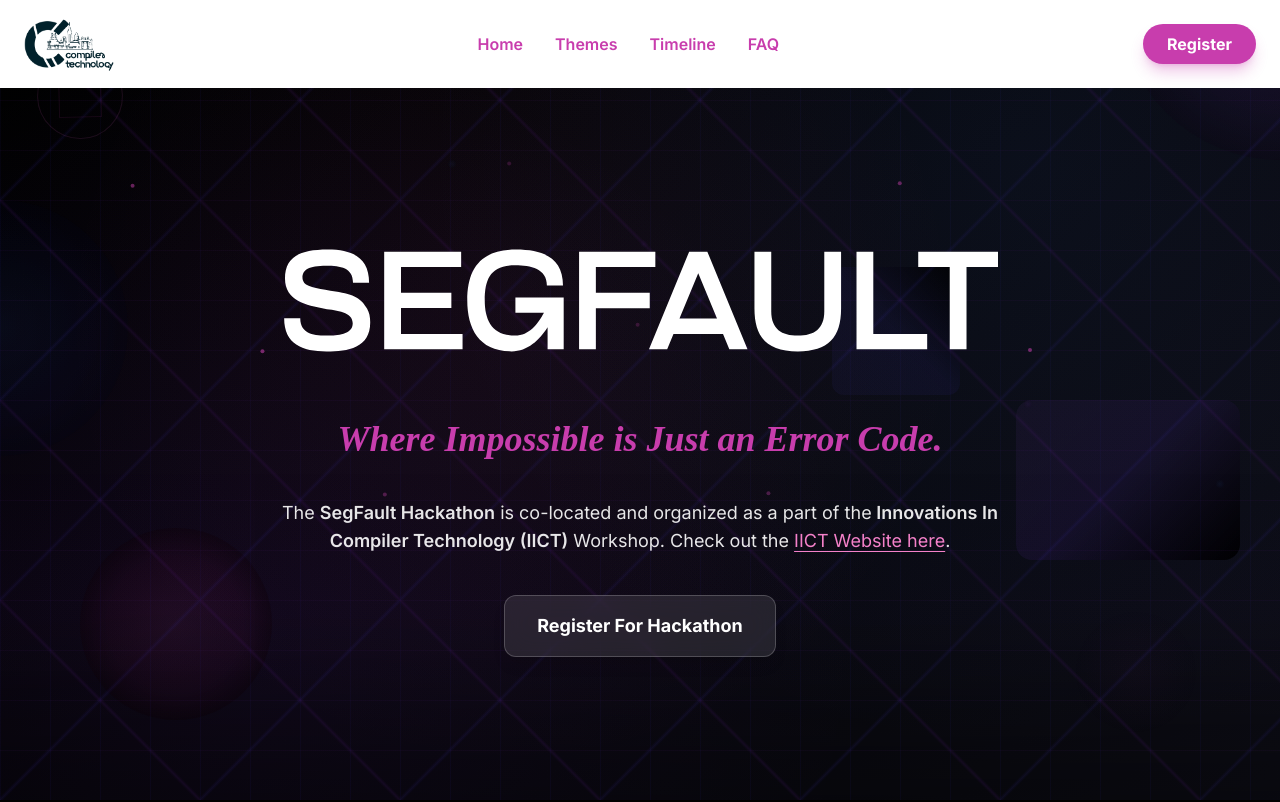
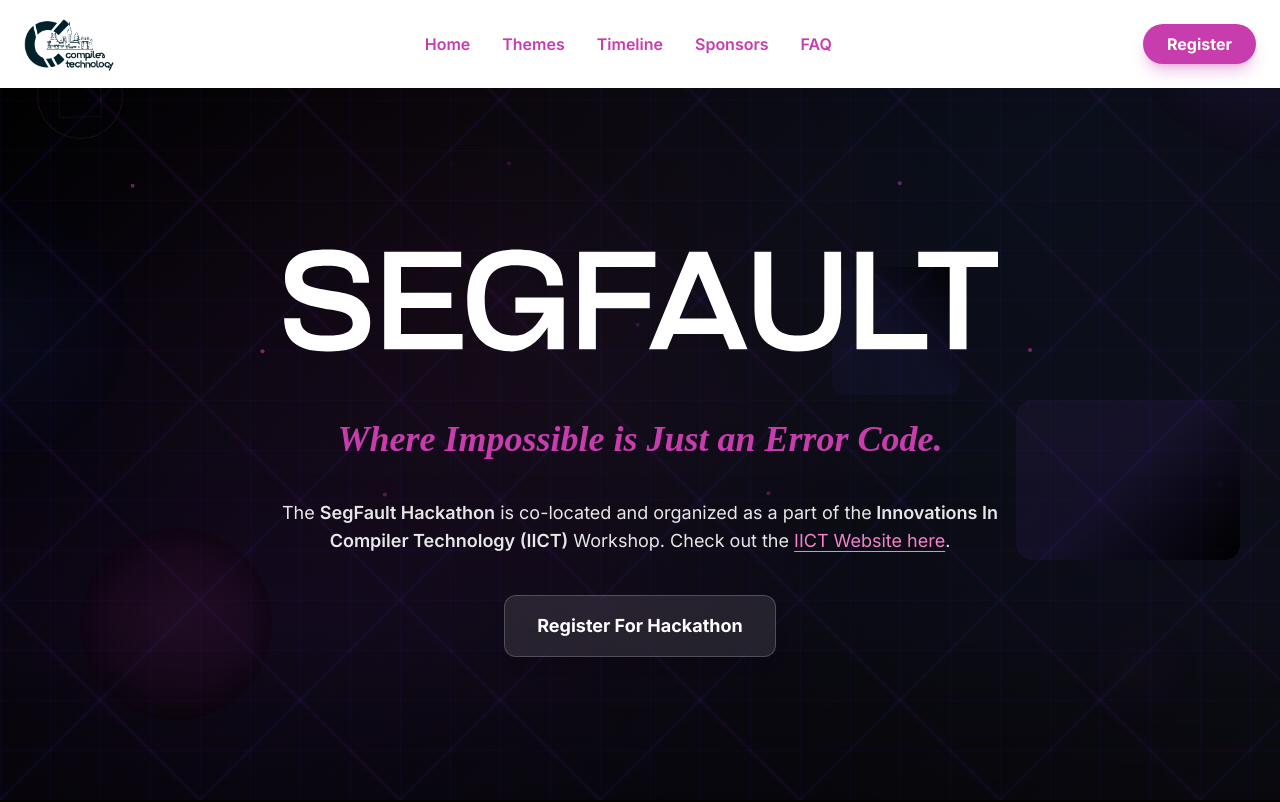
Before and after one commit to pbdsce/iict-hack, a Next.js app: page / in a window 1280 px wide. Shown: the top 802 px of the page. Built offline with nearby package versions, Linux system fonts and the light colour scheme.

Commit message:
feat: Add Sponsors link to navbar for improved navigation

```diff
--- a/components/ui/navbar.tsx
+++ b/components/ui/navbar.tsx
@@ -12,6 +12,7 @@ const navLinks = [
   { title: 'Home', href: '#' },
   { title: 'Themes', href: '#themes' },
   { title: 'Timeline', href: '#timeline' },
+  { title: 'Sponsors', href: '#sponsors' },
   { title: 'FAQ', href: '#faq' },
 ];
 
```
